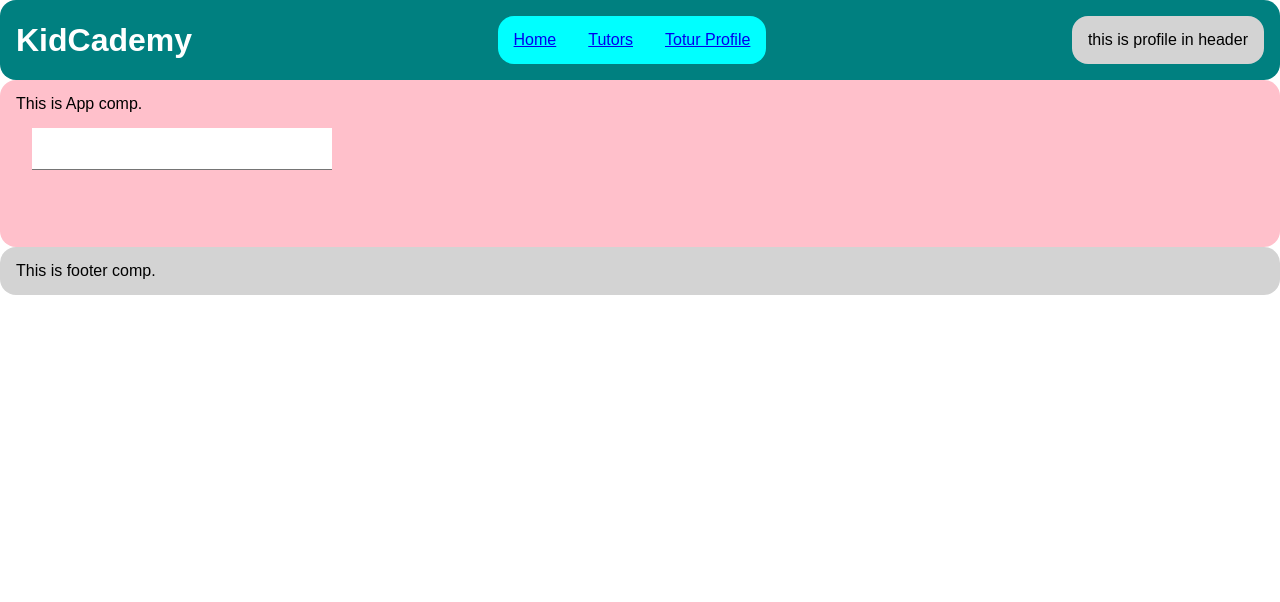
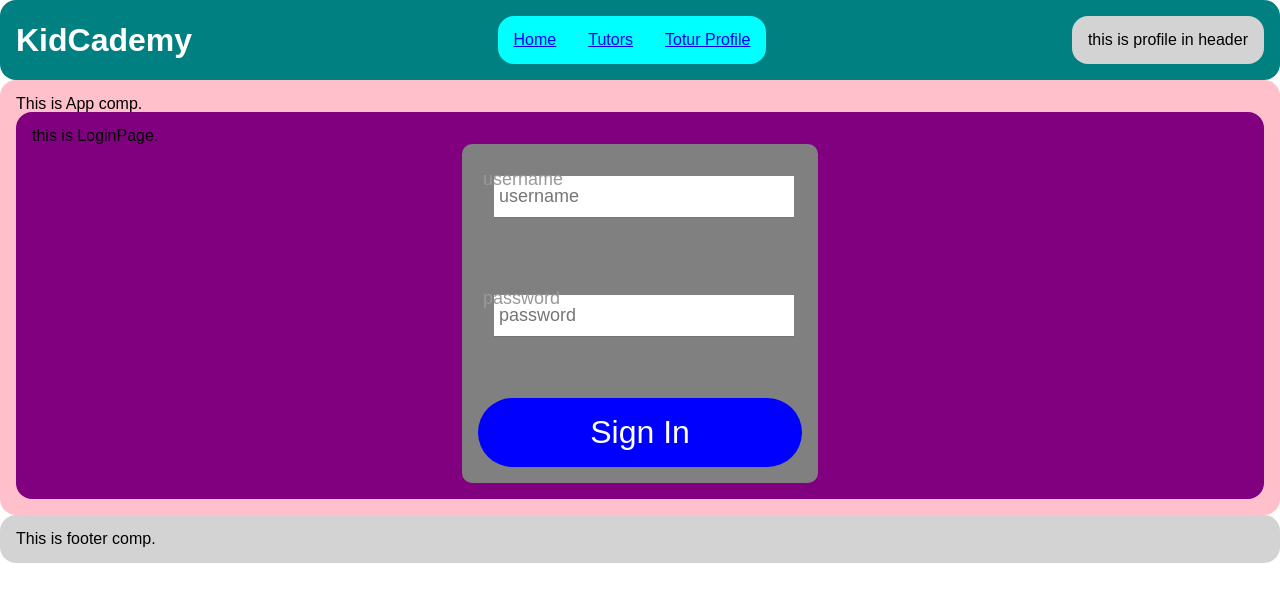
Before and after one commit to hamidkd/Final-Project-Concordia-Bootcamp, a React (Create React App) app in the folder frontend/: page /login in a window 1280 px wide. Shown: the top 602 px of the page. Built offline with nearby package versions, Linux system fonts and the light colour scheme; no server answers.

Commit message:
init LoginPage

```diff
--- a/frontend/src/components/LoginPage.js
+++ b/frontend/src/components/LoginPage.js
@@ -1,69 +1,71 @@
-import React from "react";
+import React, { useContext, useState } from "react";
 import Styled from "styled-components";
+import { AppContext } from "./AppProvider";
 
-const Input = ({ name, type, required, handleChange }) => {
+import Input from "./Input";
+
+const Comp = () => {
+  const { currentUser, setCurrentUser } = useContext(AppContext);
+
+  const [formData, setFormData] = useState(null);
+
+  const handleChange = (event) => {
+    setFormData({ ...formData, [event.target.name]: event.target.value });
+  };
+
+  const handleSumbit = () => {
+    fetch("/api/login", {
+      method: "POST",
+      headers: {
+        Accept: "application/json",
+        "Content-Type": "application/json",
+      },
+      body: JSON.stringify(formData),
+    });
+  };
+
   return (
     <Div>
-      <label className="label" htmlFor={name}>
-        {name}
-      </label>
-      <input
-        className="input"
-        type={type}
-        name={name}
-        placeholder={name}
-        required={required}
-        onChange={handleChange}
-      />
+      this is LoginPage.
+      <form className="form" onSubmit={handleSumbit}>
+        <Input
+          name="username"
+          type="text"
+          required={true}
+          handleChange={handleChange}
+        />
+        <Input name="password" type="password" required={true} />
+
+        <button className="button" type="submit">
+          Sign In
+        </button>
+      </form>
     </Div>
   );
 };
 
-export default Input;
+export default Comp;
 
 const Div = Styled.div`
 
+background: purple;
 padding: 1rem;
 border-radius: 1rem;
 
-  position:relative;
-  margin-bottom:45px;
-
-
-input 				{
-  font-size:18px;
-  padding:10px 10px 10px 5px;
-  display:block;
-  width:300px;
-  border:none;
-  border-bottom:1px solid #757575;
-}
-input:focus 		{ outline:none; }
-
-/* LABEL ======================================= */
-label 				 {
-  color:#999;
-  font-size:18px;
-  font-weight:normal;
-  position:absolute;
-  pointer-events:none;
-  left:5px;
-  top:10px;
-  transition:0.2s ease all;
-  -moz-transition:0.2s ease all;
-  -webkit-transition:0.2s ease all;
+.form {
+background: gray;
+padding: 1rem;
+border-radius: 10px;
+max-width: 40ch;
+margin: 0 auto;
 }
 
-/* active state */
-input:focus ~ label, input:valid ~ label 		{
-  top:-20px;
-  font-size:14px;
-  color:#5264AE;
+.button {
+    background: blue;
+    border: none;
+    border-radius: 500px;
+    padding: 1rem;
+    width: 100%;
 }
 
-input:focus ~ .bar:before, input:focus ~ .bar:after {
-  width:50%;
-}
-
-
 `;
```
